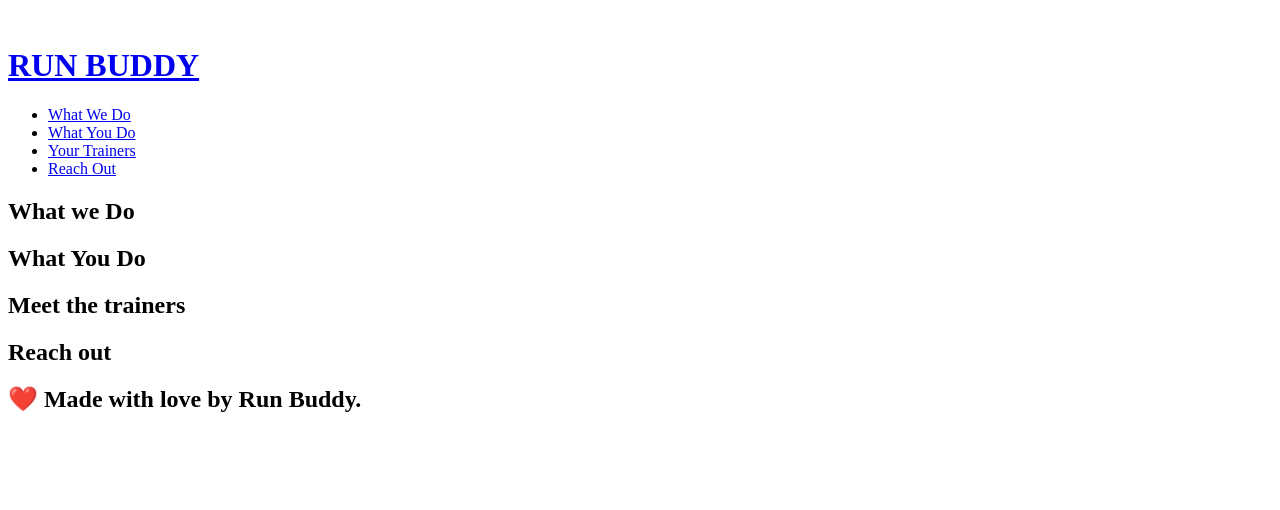
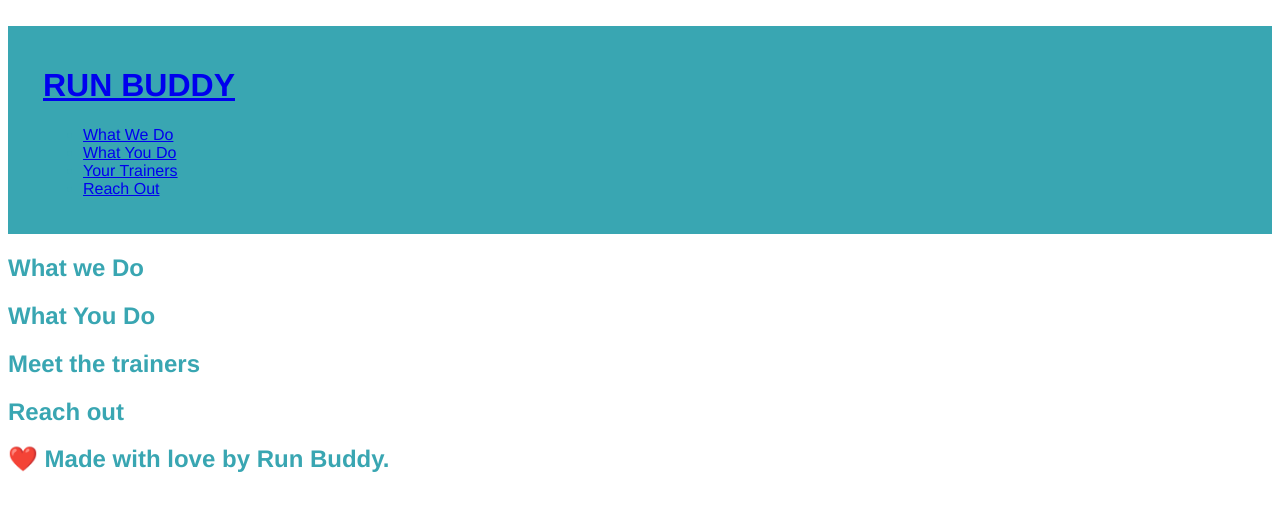
Before and after one commit to sgtratchet/run-buddy, a plain HTML site: page index.html in a window 1280 px wide. Drawn offline with Linux system fonts and the light colour scheme.

Commit message:
added css file

```diff
--- /dev/null
+++ b/assets/css/style.css
@@ -0,0 +1,9 @@
+body {
+    color: #39a6b2;
+    font-family: Helvetica, Arial, sans-serif;
+}
+/*apply styles to header */
+header {
+    padding:20px 35px;
+    background-color: #39a6b2;
+}
--- a/index.html
+++ b/index.html
@@ -3,6 +3,7 @@
     <head>
         <meta charset='UTF-8'/>
         <title>Run Buddy</title>
+        <link rel='stylesheet' href='./assets/css/style.css' />
     </head>
     <body>
         <header>
```
